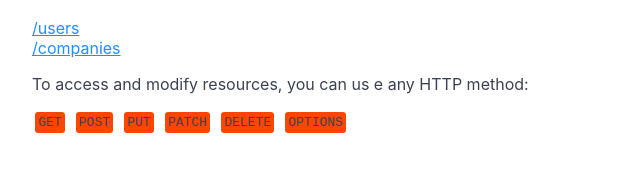
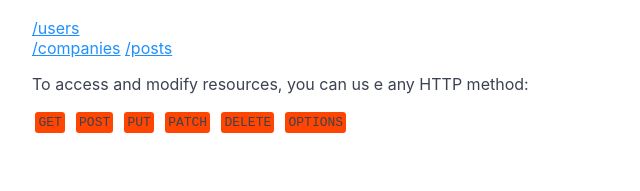
Before and after one commit to ZachyDev/ZachyAPI, a website: page index.html in a window 1280 px wide. Shown: the part 462-653 px from the top of the page, 128-768 px from the left. Drawn offline with Linux system fonts and the light colour scheme; no server answers.

Commit message:
Updated the homepage info

```diff
--- a/index.html
+++ b/index.html
@@ -55,6 +55,7 @@
           <h1>Resources</h1>
           <a href="https://my-json-server.typicode.com/ZachyDev/ZachyAPI/users" target="_blank">/users</a><br>
           <a href="https://my-json-server.typicode.com/ZachyDev/ZachyAPI/companies" target="_blank">/companies</a>
+          <a href="https://my-json-server.typicode.com/ZachyDev/ZachyAPI/posts" target="_blank">/posts</a>
         </div>
 
         <p>
```
